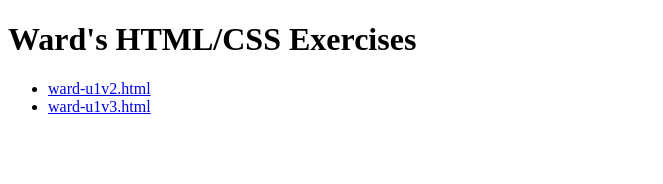
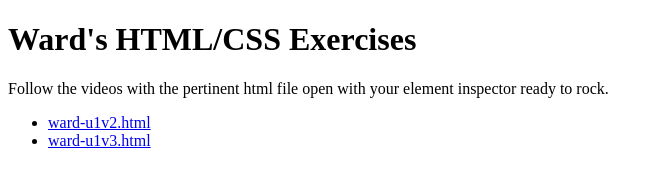
Before and after one commit to lingeringcode/cssexercises, a plain HTML site: page index.html in a window 1280 px wide. Shown: the whole page, without its empty margins (0-663 px from the left). Drawn offline with Linux system fonts and the light colour scheme.

Commit message:
add msg to nave page about element inspector

```diff
--- a/index.html
+++ b/index.html
@@ -5,6 +5,9 @@
 <body>
   <header class="page-header">
     <h1>Ward's HTML/CSS Exercises</h1>
+    <p>
+      Follow the videos with the pertinent html file open with your element inspector ready to rock.
+    </p>
     <nav>
       <ul>
         <li><a href="ward-u1v2.html">ward-u1v2.html</a></li>
```
